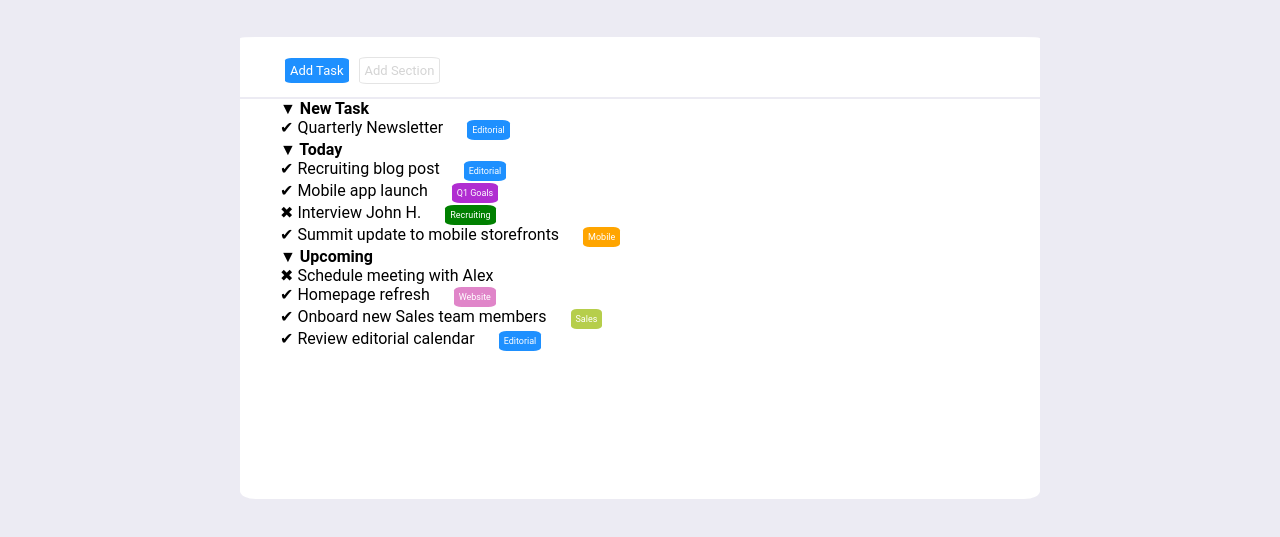
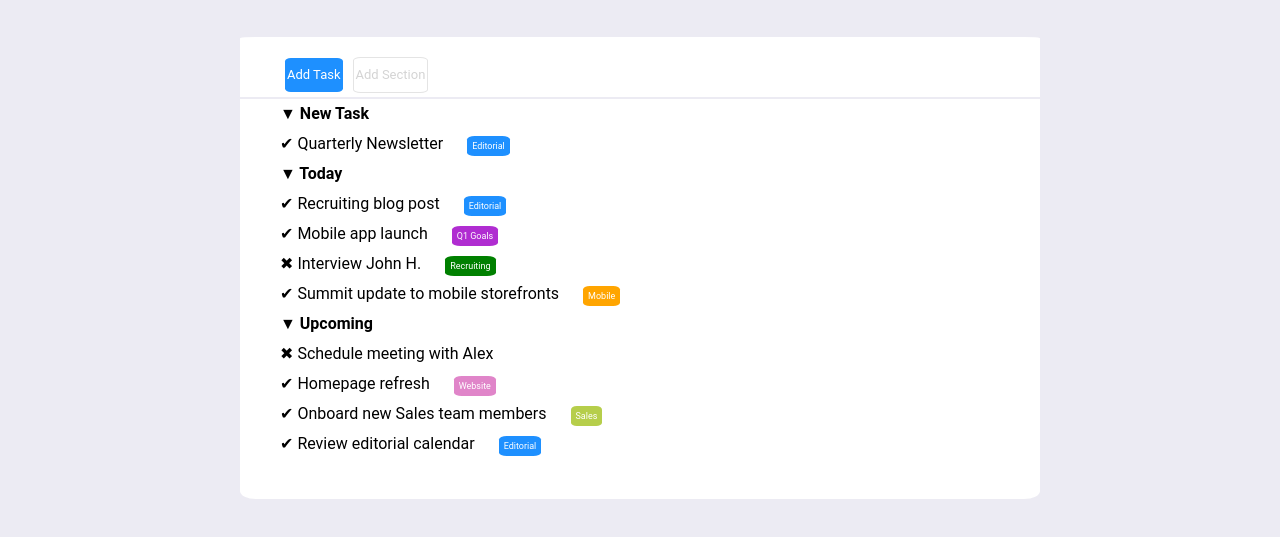
Before and after one commit to giuliop93/html-css-toboolist, a plain HTML site: page index.html in a window 1280 px wide. Shown: the part 77-614 px from the top of the page. Drawn offline with Linux system fonts and the light colour scheme.

Commit message:
migliorato interlinea con line-height

```diff
--- a/style.css
+++ b/style.css
@@ -32,7 +32,7 @@ section {
     display: inline-block;
     background-color: dodgerblue;
     border-radius: 10%;
-    padding: 5px;
+    padding: 2px;
     margin-left: 45px;
     font-size: small;
 }
@@ -42,7 +42,7 @@ section {
     display: inline-block;
     border: 1px solid rgb(228, 228, 228);
     border-radius: 10%;
-    padding: 5px;
+    padding: 2px;
     margin-left: -10px;
     font-size: small;
 }
@@ -61,6 +61,7 @@ section {
 }
 
 span {
+    line-height: 30px;
     padding-left: 20px;
     background-color: white;
     margin: 20px;
```
